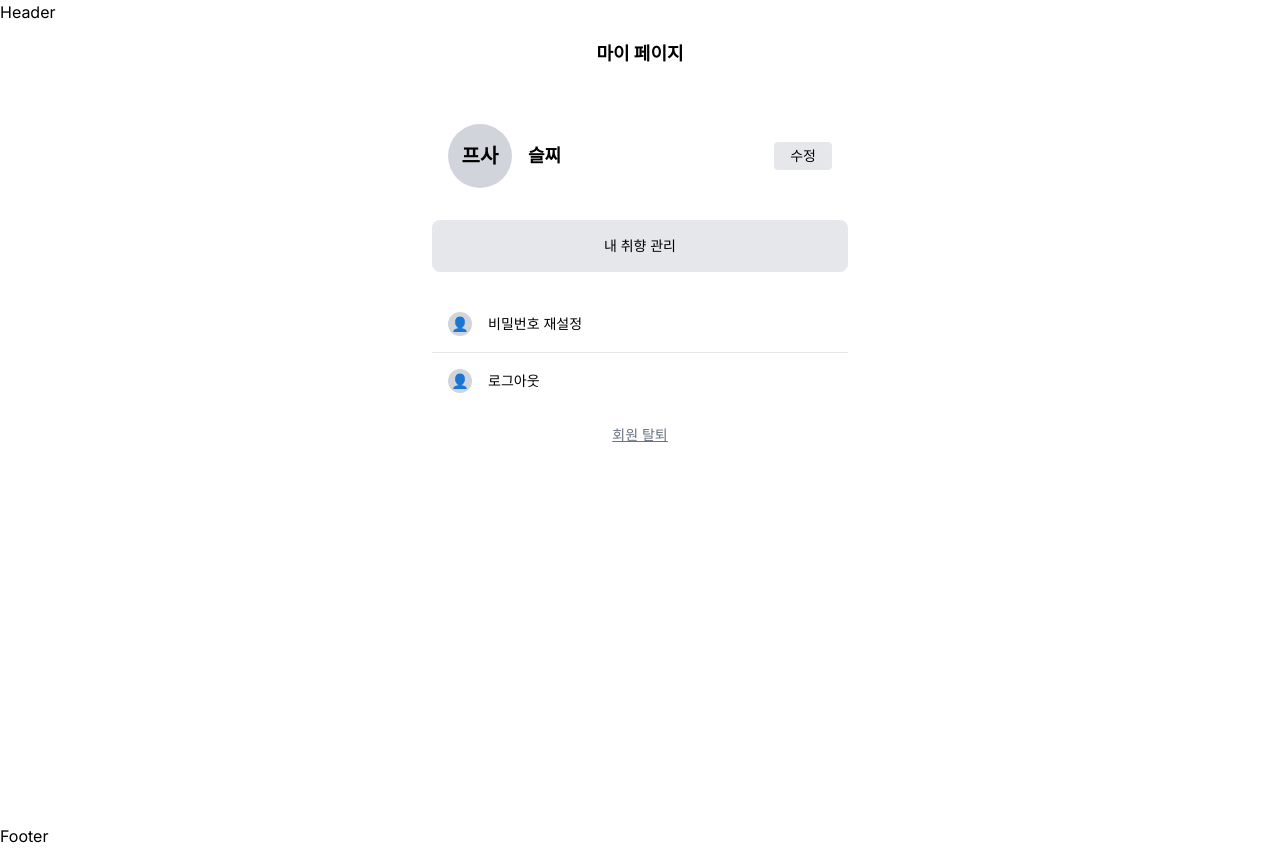
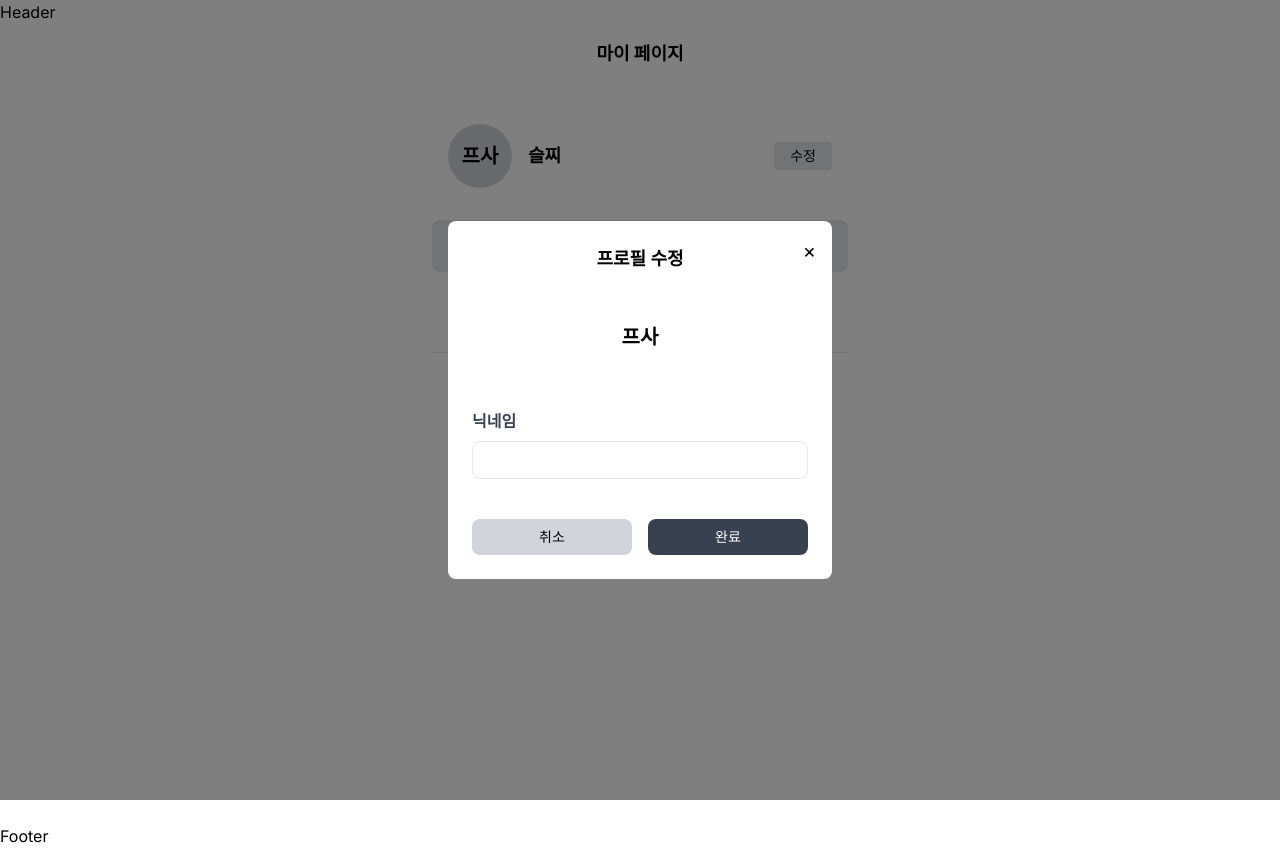
Before and after one commit to ahh0619/HANJANHAE, a Next.js app: page /mypage in a window 1280 px wide. Both pictures are taken after a click on the button "수정". Built offline with nearby package versions, Linux system fonts and the light colour scheme.

Commit message:
✨ Feat : 프로필 수정 모달창 UI 구현.
수정 버튼 클릭시 뜨는 모달창 구현했습니다.

```diff
--- /dev/null
+++ b/src/app/mypage/_components/ProfileEditModal.tsx
@@ -0,0 +1,87 @@
+// components/ProfileEditModal.tsx
+
+import React, { useState } from 'react';
+
+interface ProfileEditModalProps {
+  isOpen: boolean;
+  onClose: () => void;
+}
+
+const ProfileEditModal: React.FC<ProfileEditModalProps> = ({
+  isOpen,
+  onClose,
+}) => {
+  const [selectedFile, setSelectedFile] = useState<File | null>(null);
+  const [preview, setPreview] = useState<string | null>(null);
+
+  const handleFileChange = (event: React.ChangeEvent<HTMLInputElement>) => {
+    if (event.target.files && event.target.files[0]) {
+      const file = event.target.files[0];
+      setSelectedFile(file);
+      setPreview(URL.createObjectURL(file));
+    }
+  };
+
+  if (!isOpen) return null;
+
+  return (
+    <div className="fixed inset-0 z-50 flex items-center justify-center bg-black bg-opacity-50">
+      <div className="relative w-11/12 max-w-sm rounded-lg bg-white p-6">
+        <button className="absolute right-4 top-4 text-xl" onClick={onClose}>
+          ×
+        </button>
+        <h2 className="mb-4 text-center text-lg font-bold">프로필 수정</h2>
+        <div className="flex flex-col items-center">
+          <label
+            htmlFor="file-upload"
+            className="relative mb-6 flex h-24 w-24 cursor-pointer items-center justify-center overflow-hidden rounded-full"
+          >
+            {preview ? (
+              <img
+                src={preview}
+                alt="Preview"
+                className="h-full w-full object-cover"
+              />
+            ) : (
+              <span className="text-xl font-semibold">프사</span>
+            )}
+            <input
+              id="file-upload"
+              type="file"
+              accept="image/*"
+              className="hidden"
+              onChange={handleFileChange}
+            />
+          </label>
+          <label
+            htmlFor="nickname"
+            className="text-md mb-2 self-start font-bold text-gray-700"
+          >
+            닉네임
+          </label>
+          <input
+            id="nickname"
+            type="text"
+            className="mb-6 w-full rounded-lg border p-2 text-sm"
+          />
+        </div>
+        <div className="mt-4 flex justify-between">
+          <button
+            onClick={onClose}
+            className="mr-2 w-1/2 rounded-lg bg-gray-300 py-2 text-sm font-medium"
+          >
+            취소
+          </button>
+          <button
+            onClick={() => alert('프로필 수정 완료!')}
+            className="ml-2 w-1/2 rounded-lg bg-gray-700 py-2 text-sm font-medium text-white"
+          >
+            완료
+          </button>
+        </div>
+      </div>
+    </div>
+  );
+};
+
+export default ProfileEditModal;
--- a/src/app/mypage/page.tsx
+++ b/src/app/mypage/page.tsx
@@ -1,6 +1,20 @@
-// pages/my-page.tsx
+'use client';
+
+import { useState } from 'react';
+
+import ProfileEditModal from './_components/ProfileEditModal';
 
 const MyPage = () => {
+  const [isModalOpen, setIsModalOpen] = useState(false);
+
+  const handleModalOpen = () => {
+    setIsModalOpen(true);
+  };
+
+  const handleModalClose = () => {
+    setIsModalOpen(false);
+  };
+
   return (
     <div className="mx-auto flex min-h-screen max-w-md flex-col items-center">
       {/* Header */}
@@ -19,7 +33,10 @@ const MyPage = () => {
           <div className="ml-4 flex flex-col justify-center">
             <p className="text-lg font-semibold">슬찌</p>
           </div>
-          <button className="ml-auto rounded bg-gray-200 px-4 py-1 text-sm">
+          <button
+            onClick={handleModalOpen}
+            className="ml-auto rounded bg-gray-200 px-4 py-1 text-sm"
+          >
             수정
           </button>
         </div>
@@ -50,6 +67,9 @@ const MyPage = () => {
           회원 탈퇴
         </button>
       </div>
+
+      {/* Profile Edit Modal */}
+      <ProfileEditModal isOpen={isModalOpen} onClose={handleModalClose} />
     </div>
   );
 };
```
